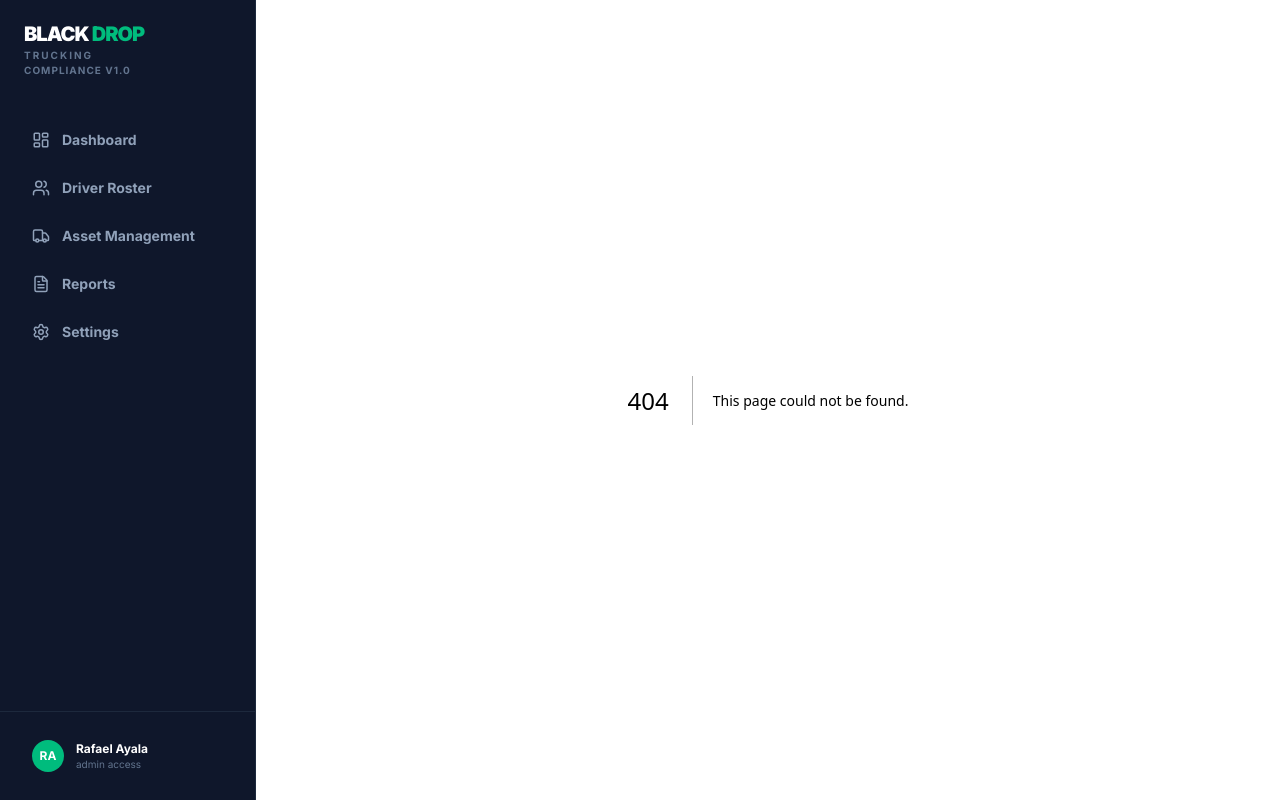
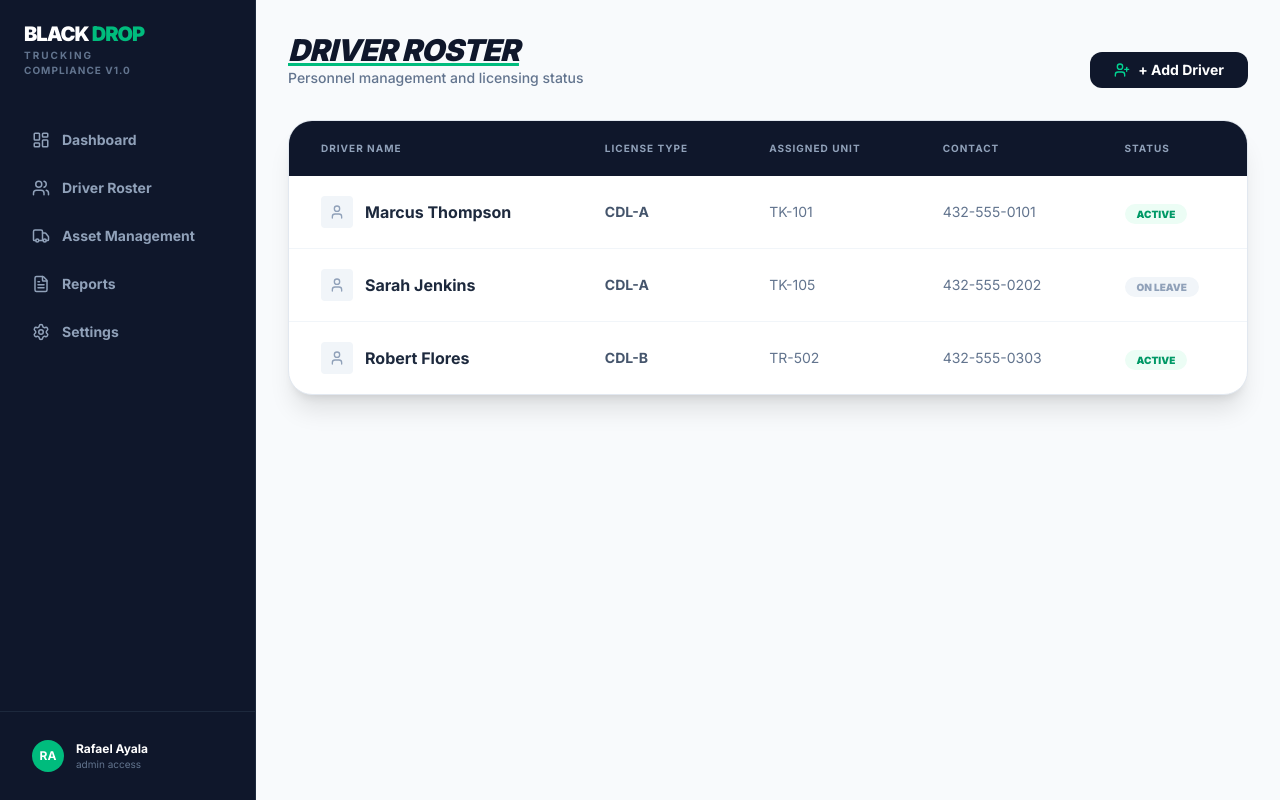
Before and after one commit to rafa09122007-svg/black-drop-compliance, a Next.js app: page /roster in a window 1280 px wide. Before the commit this address had no page. Built offline with nearby package versions, Linux system fonts and the light colour scheme.

Commit message:
Added roster and equipment routes

```diff
--- /dev/null
+++ b/app/roster/page.tsx
@@ -0,0 +1,60 @@
+"use client";
+import * as Lucide from 'lucide-react';
+
+export default function DriverRoster() {
+  const drivers = [
+    { id: 1, name: "Marcus Thompson", license: "CDL-A", status: "Active", phone: "432-555-0101", truck: "TK-101" },
+    { id: 2, name: "Sarah Jenkins", license: "CDL-A", status: "On Leave", phone: "432-555-0202", truck: "TK-105" },
+    { id: 3, name: "Robert Flores", license: "CDL-B", status: "Active", phone: "432-555-0303", truck: "TR-502" },
+  ];
+
+  return (
+    <div className="p-8 bg-slate-50 min-h-screen">
+      <div className="max-w-6xl mx-auto">
+        <header className="flex justify-between items-end mb-8">
+          <div>
+            <h1 className="text-3xl font-black text-slate-900 tracking-tight uppercase italic underline decoration-emerald-500">Driver Roster</h1>
+            <p className="text-slate-500 font-medium text-sm">Personnel management and licensing status</p>
+          </div>
+          <button className="bg-slate-900 text-white px-6 py-2 rounded-xl font-bold text-sm hover:shadow-lg transition-all flex items-center gap-2">
+            <Lucide.UserPlus size={16} className="text-emerald-400" /> + Add Driver
+          </button>
+        </header>
+
+        <div className="bg-white rounded-3xl border border-slate-200 shadow-xl overflow-hidden">
+          <table className="w-full text-left">
+            <thead>
+              <tr className="bg-slate-900 text-[10px] uppercase text-slate-400 font-bold tracking-widest">
+                <th className="px-8 py-5">Driver Name</th>
+                <th className="px-8 py-5">License Type</th>
+                <th className="px-8 py-5">Assigned Unit</th>
+                <th className="px-8 py-5">Contact</th>
+                <th className="px-8 py-5">Status</th>
+              </tr>
+            </thead>
+            <tbody className="divide-y divide-slate-100">
+              {drivers.map((driver) => (
+                <tr key={driver.id} className="hover:bg-slate-50 transition-colors">
+                  <td className="px-8 py-5">
+                    <div className="flex items-center gap-3">
+                      <div className="p-2 bg-slate-100 rounded text-slate-400"><Lucide.User size={16} /></div>
+                      <span className="font-bold text-slate-800">{driver.name}</span>
+                    </div>
+                  </td>
+                  <td className="px-8 py-5 text-sm font-bold text-slate-600">{driver.license}</td>
+                  <td className="px-8 py-5 text-sm font-mono text-slate-500">{driver.truck}</td>
+                  <td className="px-8 py-5 text-sm text-slate-500">{driver.phone}</td>
+                  <td className="px-8 py-5">
+                    <span className={`px-3 py-1 rounded-full text-[10px] font-black uppercase ${
+                      driver.status === 'Active' ? 'bg-emerald-50 text-emerald-600' : 'bg-slate-100 text-slate-400'
+                    }`}>{driver.status}</span>
+                  </td>
+                </tr>
+              ))}
+            </tbody>
+          </table>
+        </div>
+      </div>
+    </div>
+  );
+}
```
